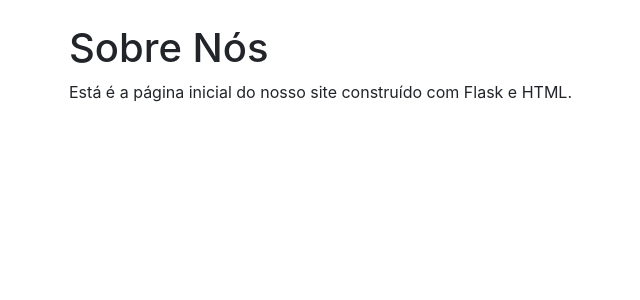
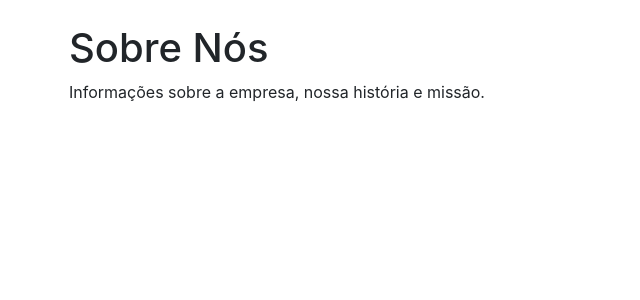
Before and after one commit to adrianoasbarbosa/Navegacao-Python-flask, a Python web app: template templates/sobre.html in a window 1280 px wide. Shown: the part 56-356 px from the top of the page, without its empty margins (16-656 px from the left). Run offline with Jinja, Linux system fonts and the light colour scheme; the template is opened without the code that fills it, so the values that code supplies are empty; some libraries are stand-ins or nearby versions.

Commit message:
Atualização sobre.html

```diff
--- a/templates/sobre.html
+++ b/templates/sobre.html
@@ -1,4 +1,4 @@
 {% extends "base.html" %} {% block title %}Sobre a empresa{% endblock %} {% block content %}
 <h1>Sobre Nós</h1>
-<p>Está é a página inicial do nosso site construído com Flask e HTML.</p>
+<p>Informações sobre a empresa, nossa história e missão.</p>
 {% endblock %}
```
